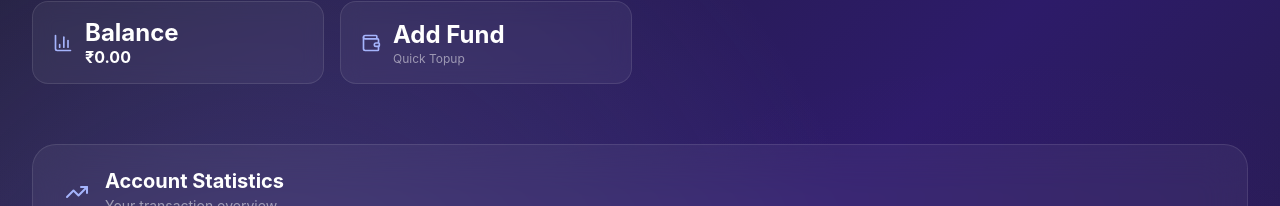
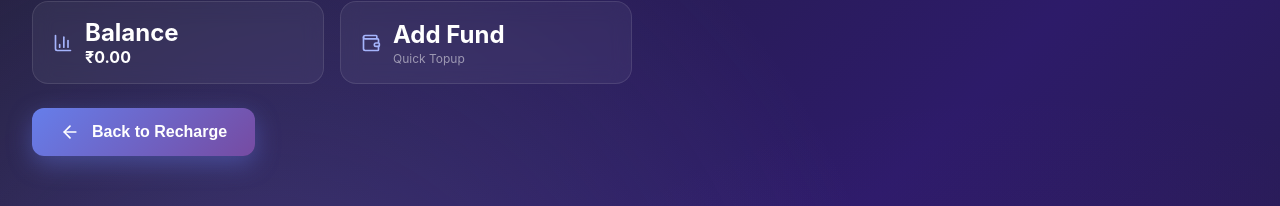
Before and after one commit to vikashsharma380/code-web-telecom, a React (Vite) app in the folder Frontend/: page /dashboard in a window 1280 px wide. Shown: the part 341-547 px from the top of the page. Built offline with nearby package versions, Linux system fonts and the light colour scheme; no server answers.

Commit message:
create button in dashboard for back to recharge

```diff
--- a/Frontend/src/Components/Dashboard.jsx
+++ b/Frontend/src/Components/Dashboard.jsx
@@ -1,5 +1,6 @@
 import React from "react";
 import { useEffect } from "react";
+import { useNavigate } from "react-router-dom";
 import {
   Smartphone,
   Zap,
@@ -7,6 +8,7 @@ import {
   TrendingUp,
   BarChart3,
   Wallet,
+  ArrowLeft,
 } from "lucide-react";
 import Nav from "../../hero/nav";
 const rechargeUser = {
@@ -14,8 +16,9 @@ import Nav from "../../hero/nav";
   pwd: "k0ly9gts",
 };
 
+export default function Dashboard() {
+  const navigate = useNavigate();
 
-export default function Dashboard() {
   const stats = [
     { label: "Total Success", value: 0 },
     { label: "Total Failure", value: 0 },
@@ -89,6 +92,25 @@ export default function Dashboard() {
                 </div>
               </div>
             </div>
+
+            {/* Back to Recharge Button */}
+            <button
+              onClick={() => navigate("/MobileRecharge")}
+              style={styles.rechargeButton}
+              onMouseEnter={(e) => {
+                e.target.style.background =
+                  "linear-gradient(135deg, #764ba2 0%, #667eea 100%)";
+                e.target.style.transform = "translateY(-2px)";
+              }}
+              onMouseLeave={(e) => {
+                e.target.style.background =
+                  "linear-gradient(135deg, #667eea 0%, #764ba2 100%)";
+                e.target.style.transform = "translateY(0)";
+              }}
+            >
+              <ArrowLeft size={20} />
+              <span>Back to Recharge</span>
+            </button>
           </div>
         </div>
       </div>
@@ -332,6 +354,7 @@ const styles = {
     display: "flex",
     gap: "16px",
     flexWrap: "wrap",
+    marginBottom: "24px",
   },
   statCard: {
     background: "rgba(255, 255, 255, 0.05)",
@@ -355,6 +378,21 @@ const styles = {
     fontSize: "12px",
     color: "rgba(255, 255, 255, 0.5)",
     marginTop: "2px",
+  },
+  rechargeButton: {
+    display: "inline-flex",
+    alignItems: "center",
+    gap: "12px",
+    background: "linear-gradient(135deg, #667eea 0%, #764ba2 100%)",
+    color: "white",
+    border: "none",
+    padding: "14px 28px",
+    borderRadius: "12px",
+    fontSize: "16px",
+    fontWeight: "600",
+    cursor: "pointer",
+    transition: "all 0.3s ease",
+    boxShadow: "0 8px 24px rgba(102, 126, 234, 0.4)",
   },
   mainContent: {
     padding: "0 32px 60px",
```
Lines whose indentation alone changed are shown as unchanged.
